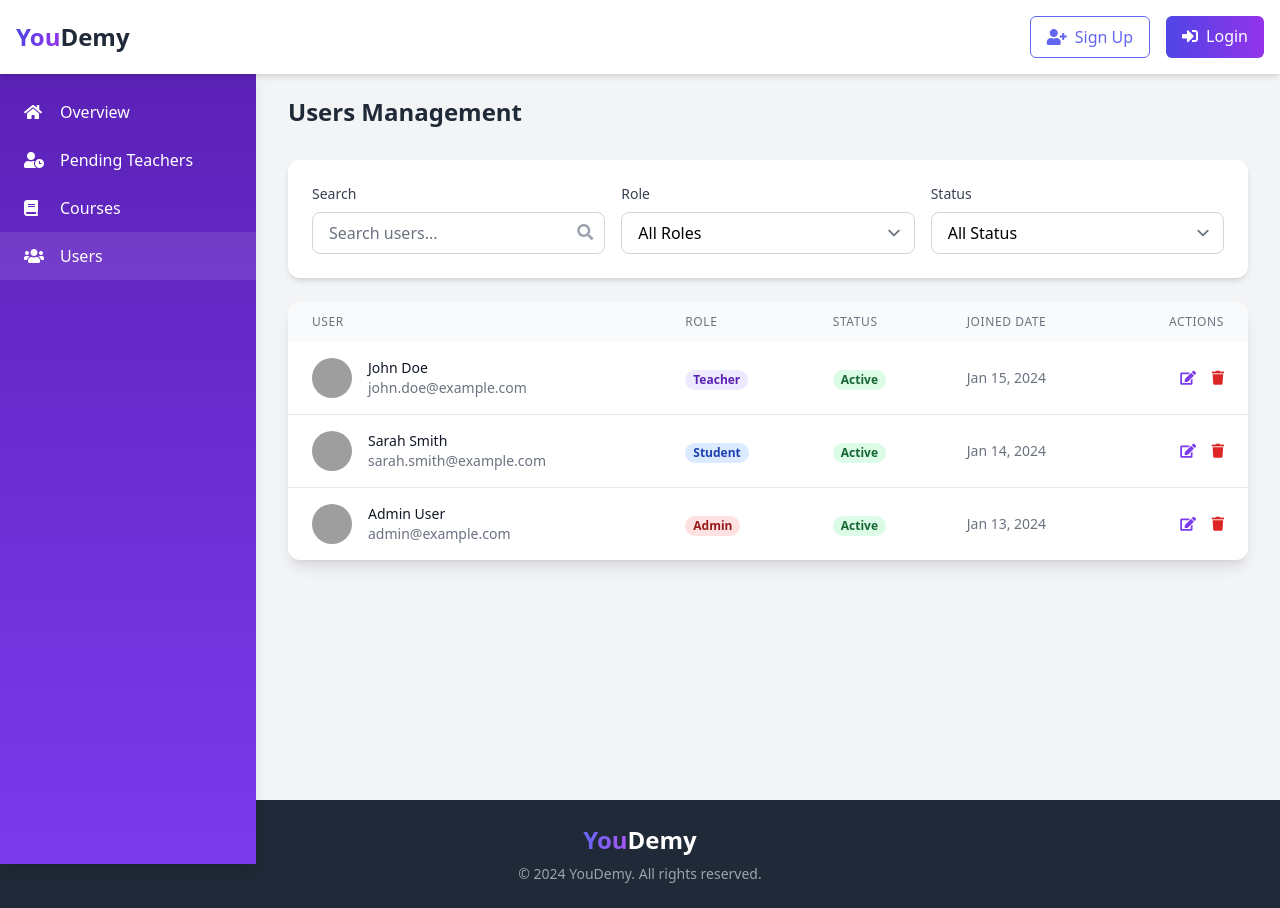
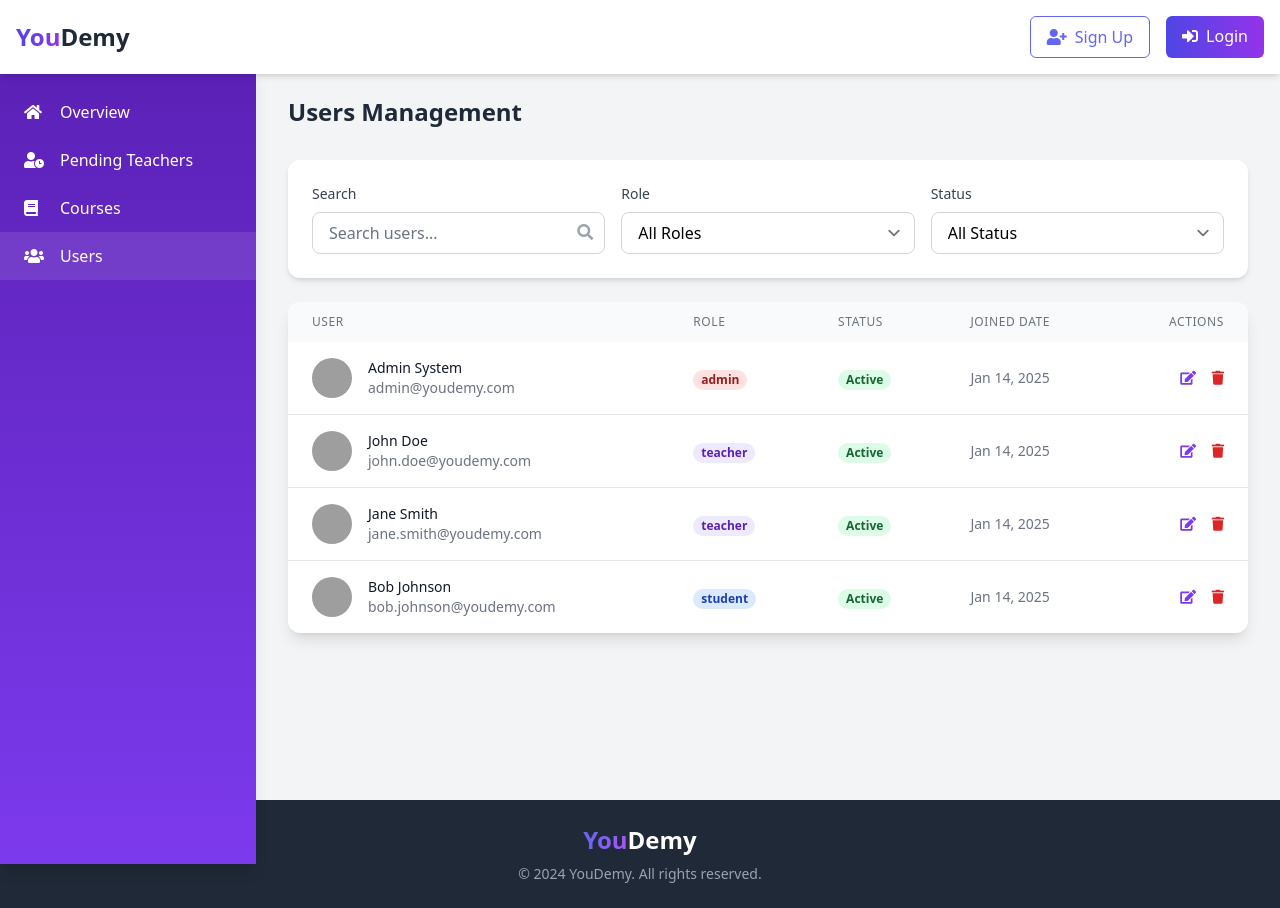
Before and after one commit to abdellatifguezadi/youdemy, a PHP site: page /admin/users in a window 1280 px wide. Run offline with PHP 8.4, Linux system fonts and the light colour scheme; data comes from the database, SQL or seed files in the repository; some libraries are stand-ins or nearby versions; grey boxes are pictures that could not be loaded.

Commit message:
diplay all user

```diff
--- a/app/controllers/AdminController.php
+++ b/app/controllers/AdminController.php
@@ -25,8 +25,10 @@ class AdminController extends BaseController {
     }
 
     public function users(){
-        $this->render('admin/users');
+        $AllUsers = $this->userModel->getAllUsers();
+        $this->render('admin/users', ['AllUsers' => $AllUsers]);
     }
 
 
+
 }
--- a/app/models/User.php
+++ b/app/models/User.php
@@ -2,17 +2,20 @@
 
 require_once '../app/config/db.php';
 
-class User extends Db {
+class User extends Db
+{
     private $id;
     private $name;
     private $email;
     private $role;
 
-    public function __construct() {
+    public function __construct()
+    {
         parent::__construct();
     }
 
-    private function getRoleId($role) {
+    private function getRoleId($role)
+    {
         $roleMap = [
             'admin' => 1,
             'teacher' => 2,
@@ -21,7 +24,8 @@ class User extends Db {
         return $roleMap[$role] ?? 3;
     }
 
-    public function register($name, $email, $password, $role = 'student') {
+    public function register($name, $email, $password, $role = 'student')
+    {
 
         $stmt = $this->conn->prepare("SELECT id FROM users WHERE email = ?");
         $stmt->execute([$email]);
@@ -52,7 +56,8 @@ class User extends Db {
         }
     }
 
-    public function login($email, $password) {
+    public function login($email, $password)
+    {
         $stmt = $this->conn->prepare("
             SELECT u.*, r.name as role_name
             FROM users u
@@ -82,7 +87,8 @@ class User extends Db {
         return ['success' => false, 'message' => 'Invalid credentials'];
     }
 
-    public function getUserById($id) {
+    public function getUserById($id)
+    {
         $stmt = $this->conn->prepare("
             SELECT u.id, u.name, u.email, r.name as role
             FROM users u
@@ -93,9 +99,21 @@ class User extends Db {
         return $stmt->fetch(PDO::FETCH_ASSOC);
     }
 
-    public function getTeacherpending(){
+    public function getTeacherpending()
+    {
         $stmt = $this->conn->prepare("SELECT * FROM users WHERE role_id = 2 AND is_active = 0");
         $stmt->execute();
         return $stmt->fetchAll(PDO::FETCH_ASSOC);
     }
+
+    public function getAllUsers()
+    {
+        $stmt = $this->conn->prepare("
+            SELECT users.*, roles.name as role_name
+            FROM users
+            LEFT JOIN roles ON users.role_id = roles.id
+        ");
+        $stmt->execute();
+        return $stmt->fetchAll(PDO::FETCH_ASSOC);
+    }
 }
--- a/app/views/admin/users.php
+++ b/app/views/admin/users.php
@@ -54,8 +54,9 @@
                         <label class="block text-sm font-medium text-gray-700 mb-2">Status</label>
                         <select class="w-full px-4 py-2 border border-gray-300 rounded-lg focus:ring-violet-500 focus:border-violet-500">
                             <option value="">All Status</option>
-                            <option value="active">Active</option>
-                            <option value="inactive">Inactive</option>
+                            <option value="1">Active</option>
+                            <option value="0">Pending</option>
+                            <option value="2">Suspended</option>
                         </select>
                     </div>
                 </div>
@@ -73,7 +74,7 @@
                         </tr>
                     </thead>
                     <tbody class="divide-y divide-gray-200">
-
+                        <?php foreach ($AllUsers as $user) : ?>
                             <tr class="hover:bg-gray-50">
                                 <td class="px-6 py-4 whitespace-nowrap">
                                     <div class="flex items-center">
@@ -81,23 +82,55 @@
                                             src="https://ui-avatars.com/api/?name=John+Doe&background=random"
                                             alt="John Doe">
                                         <div class="ml-4">
-                                        <div class="text-sm font-medium text-gray-900">John Doe</div>
-                                        <div class="text-sm text-gray-500">john.doe@example.com</div>
+                                            <div class="text-sm font-medium text-gray-900"><?= $user['name'] ?></div>
+                                            <div class="text-sm text-gray-500"> <?= $user['email'] ?></div>
                                         </div>
                                     </div>
                                 </td>
                                 <td class="px-6 py-4 whitespace-nowrap">
-                                <span class="px-2 inline-flex text-xs leading-5 font-semibold rounded-full bg-violet-100 text-violet-800">
-                                    Teacher
+                                    <span class="px-2 inline-flex text-xs leading-5 font-semibold rounded-full
+                                        <?php
+                                            switch($user['role_name']) {
+                                                case 'admin':
+                                                    echo 'bg-red-100 text-red-800';
+                                                    break;
+                                                case 'teacher':
+                                                    echo 'bg-violet-100 text-violet-800';
+                                                    break;
+                                                case 'student':
+                                                    echo 'bg-blue-100 text-blue-800';
+                                                    break;
+                                                default:
+                                                    echo 'bg-gray-100 text-gray-800';
+                                            }
+                                        ?>">
+                                        <?= htmlspecialchars($user['role_name']) ?>
                                     </span>
                                 </td>
                                 <td class="px-6 py-4 whitespace-nowrap">
-                                <span class="px-2 inline-flex text-xs leading-5 font-semibold rounded-full bg-green-100 text-green-800">
-                                    Active
+                                    <span class="px-2 inline-flex text-xs leading-5 font-semibold rounded-full
+                                        <?php
+                                            if ((int)$user['is_active'] === 2) {
+                                                echo 'bg-yellow-100 text-red-800';
+                                            } elseif ((int)$user['is_active'] === 1) {
+                                                echo 'bg-green-100 text-green-800';
+                                            } else {
+                                                echo 'bg-orange-100 text-orange-800';
+                                            }
+                                        ?>">
+                                        <?php
+                                            if ((int)$user['is_active'] === 2) {
+                                                echo 'Suspended';
+                                            } elseif ((int)$user['is_active'] === 1) {
+                                                echo 'Active';
+                                            } else {
+                                                echo 'Pending';
+                                            }
+                                        ?>
                                     </span>
                                 </td>
                                 <td class="px-6 py-4 whitespace-nowrap text-sm text-gray-500">
-                                Jan 15, 2024
+                                     <?= date('M d, Y', strtotime($user['created_at'])) ?>
                                 </td>
                                 <td class="px-6 py-4 whitespace-nowrap text-right text-sm font-medium">
                                     <button class="text-violet-600 hover:text-violet-900 mr-3">
@@ -108,76 +141,7 @@
                                     </button>
                                 </td>
                             </tr>
-
-                        <tr class="hover:bg-gray-50">
-                            <td class="px-6 py-4 whitespace-nowrap">
-                                <div class="flex items-center">
-                                    <img class="h-10 w-10 rounded-full object-cover"
-                                         src="https://ui-avatars.com/api/?name=Sarah+Smith&background=random"
-                                         alt="Sarah Smith">
-                                    <div class="ml-4">
-                                        <div class="text-sm font-medium text-gray-900">Sarah Smith</div>
-                                        <div class="text-sm text-gray-500">sarah.smith@example.com</div>
-                                    </div>
-                                </div>
-                            </td>
-                            <td class="px-6 py-4 whitespace-nowrap">
-                                <span class="px-2 inline-flex text-xs leading-5 font-semibold rounded-full bg-blue-100 text-blue-800">
-                                    Student
-                                </span>
-                            </td>
-                            <td class="px-6 py-4 whitespace-nowrap">
-                                <span class="px-2 inline-flex text-xs leading-5 font-semibold rounded-full bg-green-100 text-green-800">
-                                    Active
-                                </span>
-                            </td>
-                            <td class="px-6 py-4 whitespace-nowrap text-sm text-gray-500">
-                                Jan 14, 2024
-                            </td>
-                            <td class="px-6 py-4 whitespace-nowrap text-right text-sm font-medium">
-                                <button class="text-violet-600 hover:text-violet-900 mr-3">
-                                    <i class="fas fa-edit"></i>
-                                </button>
-                                <button class="text-red-600 hover:text-red-900">
-                                    <i class="fas fa-trash"></i>
-                                </button>
-                            </td>
-                        </tr>
-
-                        <tr class="hover:bg-gray-50">
-                            <td class="px-6 py-4 whitespace-nowrap">
-                                <div class="flex items-center">
-                                    <img class="h-10 w-10 rounded-full object-cover"
-                                         src="https://ui-avatars.com/api/?name=Admin+User&background=random"
-                                         alt="Admin User">
-                                    <div class="ml-4">
-                                        <div class="text-sm font-medium text-gray-900">Admin User</div>
-                                        <div class="text-sm text-gray-500">admin@example.com</div>
-                                    </div>
-                                </div>
-                            </td>
-                            <td class="px-6 py-4 whitespace-nowrap">
-                                <span class="px-2 inline-flex text-xs leading-5 font-semibold rounded-full bg-red-100 text-red-800">
-                                    Admin
-                                </span>
-                            </td>
-                            <td class="px-6 py-4 whitespace-nowrap">
-                                <span class="px-2 inline-flex text-xs leading-5 font-semibold rounded-full bg-green-100 text-green-800">
-                                    Active
-                                </span>
-                            </td>
-                            <td class="px-6 py-4 whitespace-nowrap text-sm text-gray-500">
-                                Jan 13, 2024
-                            </td>
-                            <td class="px-6 py-4 whitespace-nowrap text-right text-sm font-medium">
-                                <button class="text-violet-600 hover:text-violet-900 mr-3">
-                                    <i class="fas fa-edit"></i>
-                                </button>
-                                <button class="text-red-600 hover:text-red-900">
-                                    <i class="fas fa-trash"></i>
-                                </button>
-                            </td>
-                        </tr>
+                        <?php endforeach; ?>
                     </tbody>
                 </table>
             </div>
```
Lines whose indentation alone changed are shown as unchanged.
